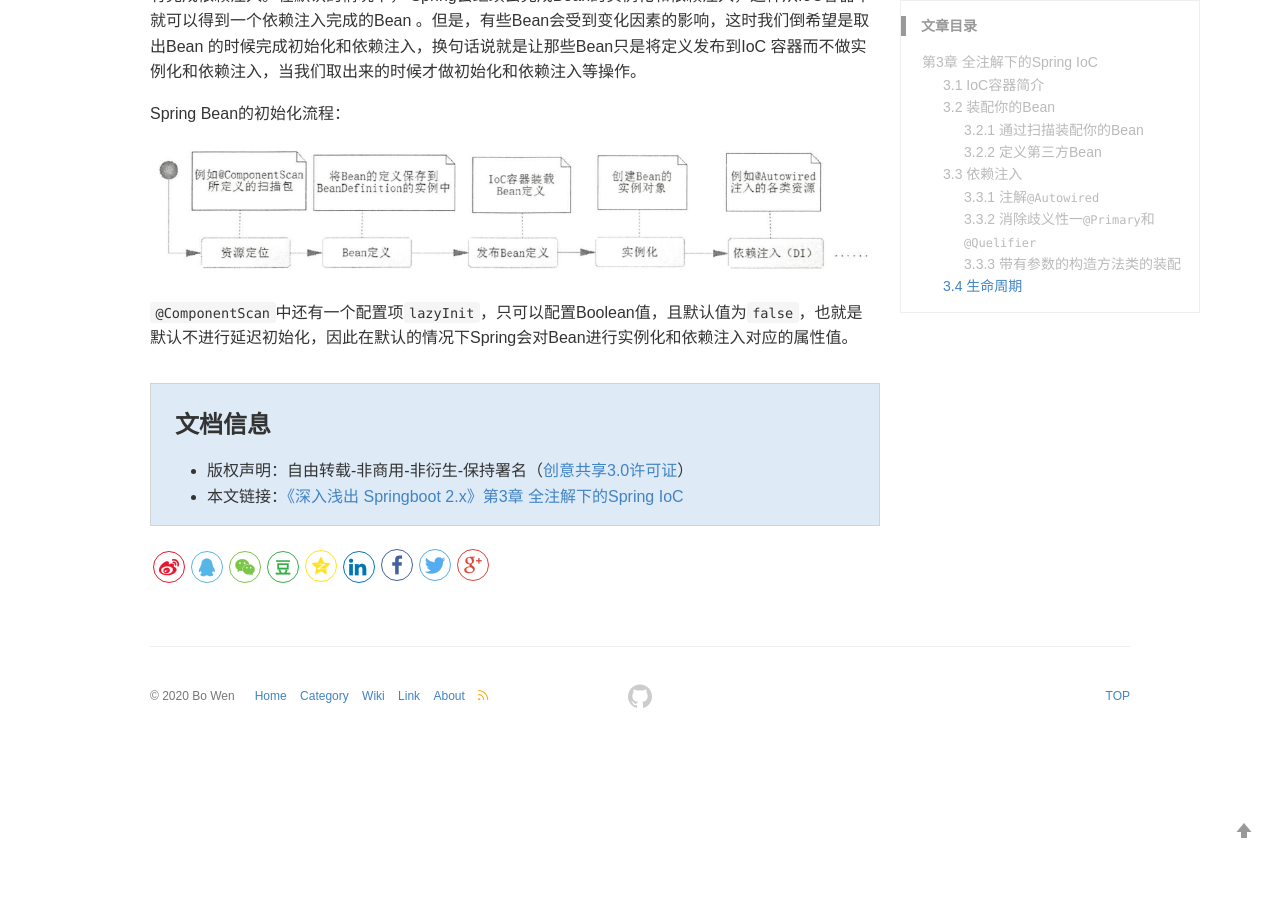
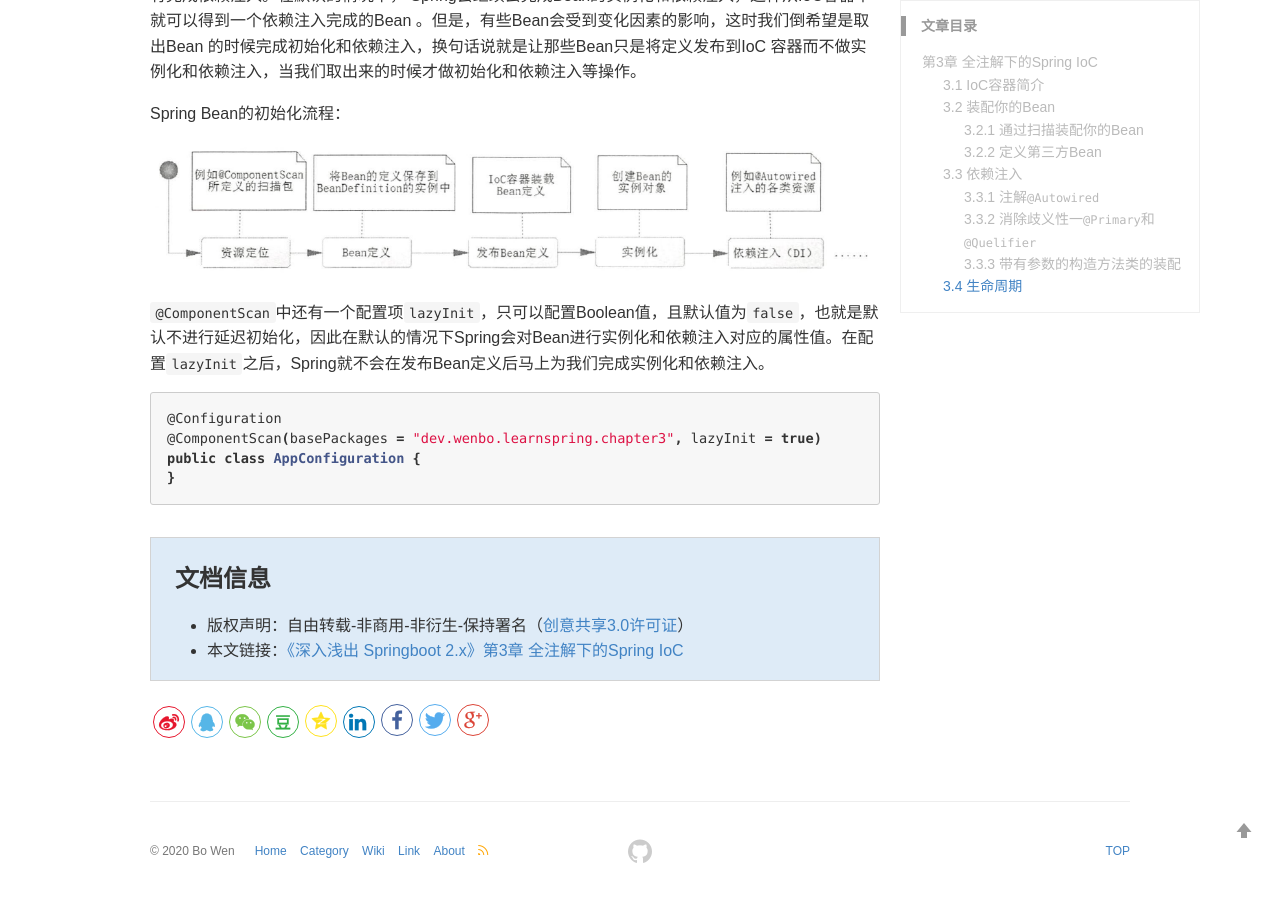
Before and after one commit to wenb1/wenb1.github.io, a Jekyll site: the page built from _posts/2020-05-19-shen-ru-qian-chu-springboot-3.md, in a window 1280 px wide and 900 px high, scrolled down 7322 px. Built offline with Jekyll 4.4.1, drawn with Linux system fonts in a browser that asks for light colours; comment, search, counter and statistics services are not loaded; before the commit the page ends 8067 px from its top, so only the background shows below that.

Commit message:
modify blog

````diff
--- a/_posts/2020-05-19-shen-ru-qian-chu-springboot-3.md
+++ b/_posts/2020-05-19-shen-ru-qian-chu-springboot-3.md
@@ -296,5 +296,11 @@ Spring Bean的初始化流程：
 
 ![springboot bean生命周期](/images/posts/springboot/chapter3_1.PNG)
 
-`@ComponentScan`中还有一个配置项`lazyInit`，只可以配置Boolean值，且默认值为`false`，也就是
-默认不进行延迟初始化，因此在默认的情况下Spring会对Bean进行实例化和依赖注入对应的属性值。
+`@ComponentScan`中还有一个配置项`lazyInit`，只可以配置Boolean值，且默认值为`false`，也就是默认不进行延迟初始化，因此在默认的情况下Spring会对Bean进行实例化和依赖注入对应的属性值。在配置`lazyInit`之后，Spring就不会在发布Bean定义后马上为我们完成实例化和依赖注入。
+
+```java
+@Configuration
+@ComponentScan(basePackages = "dev.wenbo.learnspring.chapter3", lazyInit = true)
+public class AppConfiguration {
+}
+```
````
